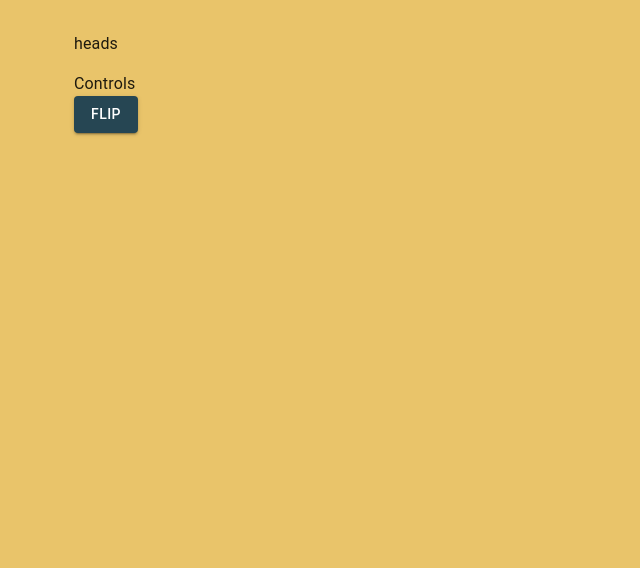
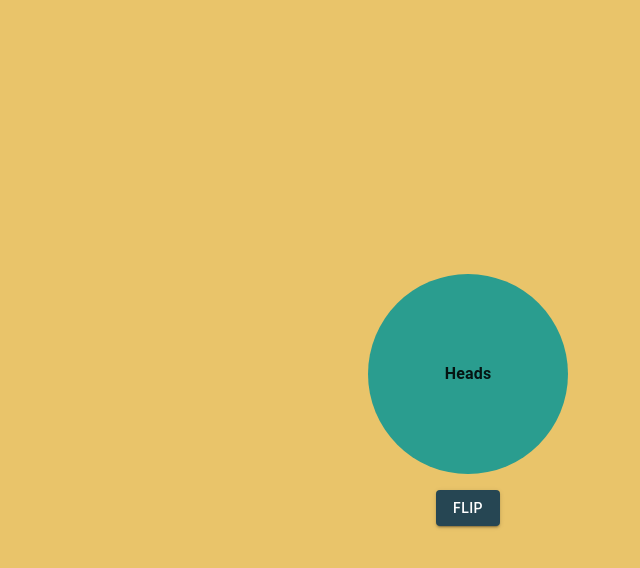
Before and after one commit to zackenichi/coinflip-app, a React (Create React App) app: page / in a window 1280 px wide. Shown: the top 568 px of the page, without its empty margins (172-812 px from the left). Built offline with nearby package versions, Linux system fonts and the light colour scheme.

Commit message:
flip coin animation

```diff
--- a/src/App.tsx
+++ b/src/App.tsx
@@ -4,18 +4,26 @@ import { CoinFlip } from './components/CoinFlip';
 
 const App: FC = () => {
   return (
+    <Box
+      sx={{
+        display: 'flex',
+        flexDirection: 'column',
+        justifyContent: 'center',
+        alignItems: 'center',
+        minHeight: '100vh', // Set min-height to 100vh for vertical centering
+      }}
+    >
       <Container maxWidth="md" data-testid="app-container">
         <Box
           sx={{
             flexGrow: 1,
-          alignItems: 'center',
-          flexDirection: 'column',
             p: 4,
           }}
         >
           <CoinFlip />
         </Box>
       </Container>
+    </Box>
   );
 };
 
--- a/src/components/CoinFlip/Coin.tsx
+++ b/src/components/CoinFlip/Coin.tsx
@@ -3,13 +3,28 @@ import { FC } from 'react';
 
 interface CoinProps {
   side: string;
+  isSpinning?: boolean;
 }
 
-const Coin: FC<CoinProps> = ({ side }) => {
+const Coin: FC<CoinProps> = ({ side, isSpinning }) => {
   return (
-    <Grid container>
-      <Grid item xs={12}>
-        <Typography>{side}</Typography>
+    <Grid
+      className={isSpinning ? 'spinning' : ''}
+      container
+      sx={{
+        background: side === 'heads' ? '#2a9d8f' : '#f4a261',
+        width: '200px',
+        height: '200px',
+        borderRadius: '50%',
+        textAlign: 'center',
+        transition: 'transform 1s ease-in',
+        transformStyle: 'preserve-3d',
+      }}
+    >
+      <Grid item xs={12} sx={{ margin: 'auto', textAlign: 'center' }}>
+        <Typography sx={{ fontWeight: 'bold', textTransform: 'capitalize' }}>
+          {side}
+        </Typography>
       </Grid>
     </Grid>
   );
--- a/src/components/CoinFlip/CoinFlip.tsx
+++ b/src/components/CoinFlip/CoinFlip.tsx
@@ -6,10 +6,10 @@ import { MESSAGE_TIMEOUT } from '../../constants/constants';
 
 const CoinFlip: FC = () => {
   const [side, setSide] = useState('heads');
-  const [showMsg, setShowMsg] = useState(false);
+  const [isSpinning, setIsSpinning] = useState(false);
 
   const flipCoin = () => {
-    setShowMsg(true);
+    setIsSpinning(true);
     // Generate a random number between 0 and 1
     const random = Math.random();
 
@@ -22,20 +22,20 @@ const CoinFlip: FC = () => {
 
     // Hide the message after 2 seconds
     setTimeout(() => {
-      setShowMsg(false);
+      setIsSpinning(false);
     }, MESSAGE_TIMEOUT);
   };
 
   return (
     <Grid container spacing={2}>
-      <Grid item xs={12}>
-        <Coin side={side} />
+      <Grid item xs={12} sx={{ display: 'flex', justifyContent: 'center' }}>
+        <Coin side={side} isSpinning={isSpinning} />
       </Grid>
-      <Grid item xs={12}>
+      <Grid item xs={12} textAlign="center">
         <Controls flipCoin={flipCoin} />
       </Grid>
       <Snackbar
-        open={showMsg}
+        open={isSpinning}
         message="Flipping coin..."
         autoHideDuration={MESSAGE_TIMEOUT}
       />
--- a/src/components/CoinFlip/Controls.tsx
+++ b/src/components/CoinFlip/Controls.tsx
@@ -1,4 +1,4 @@
-import { Typography, Button } from '@mui/material';
+import { Button } from '@mui/material';
 import { FC } from 'react';
 
 interface ControlsProps {
@@ -8,7 +8,6 @@ interface ControlsProps {
 const Controls: FC<ControlsProps> = ({ flipCoin }) => {
   return (
     <>
-      <Typography>Controls</Typography>
       <Button variant="contained" onClick={flipCoin}>
         Flip
       </Button>
--- a/src/index.css
+++ b/src/index.css
@@ -1,13 +1,13 @@
-body {
-  margin: 0;
-  font-family: -apple-system, BlinkMacSystemFont, 'Segoe UI', 'Roboto', 'Oxygen',
-    'Ubuntu', 'Cantarell', 'Fira Sans', 'Droid Sans', 'Helvetica Neue',
-    sans-serif;
-  -webkit-font-smoothing: antialiased;
-  -moz-osx-font-smoothing: grayscale;
+.spinning {
+  animation: spin 1s linear infinite;
+  background: black !important;
 }
 
-code {
-  font-family: source-code-pro, Menlo, Monaco, Consolas, 'Courier New',
-    monospace;
+@keyframes spin {
+  0% {
+    transform: rotateY(-180deg);
+  }
+  100% {
+    transform: rotateY(180deg);
+  }
 }
```
Lines whose indentation alone changed are shown as unchanged.
